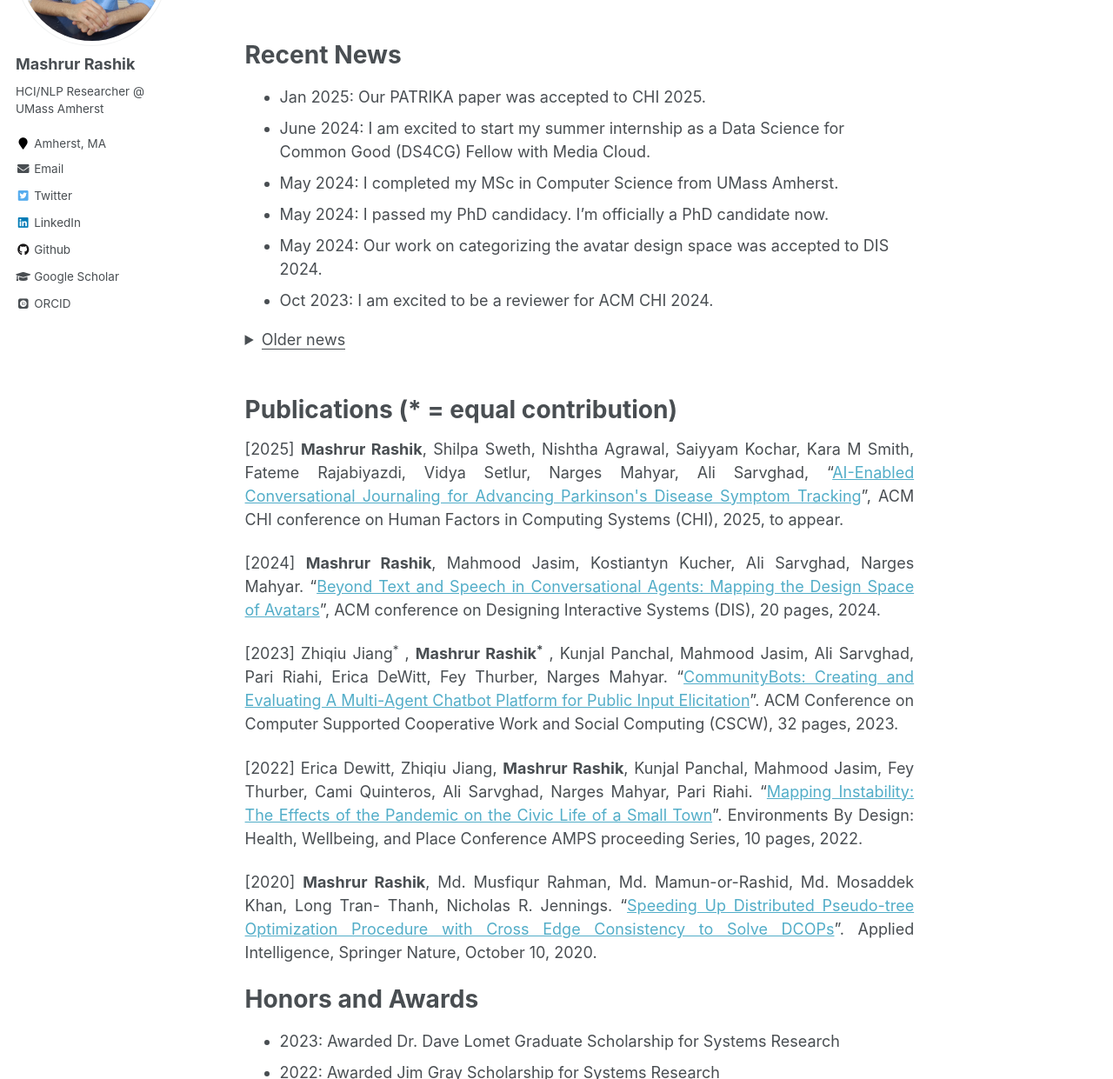
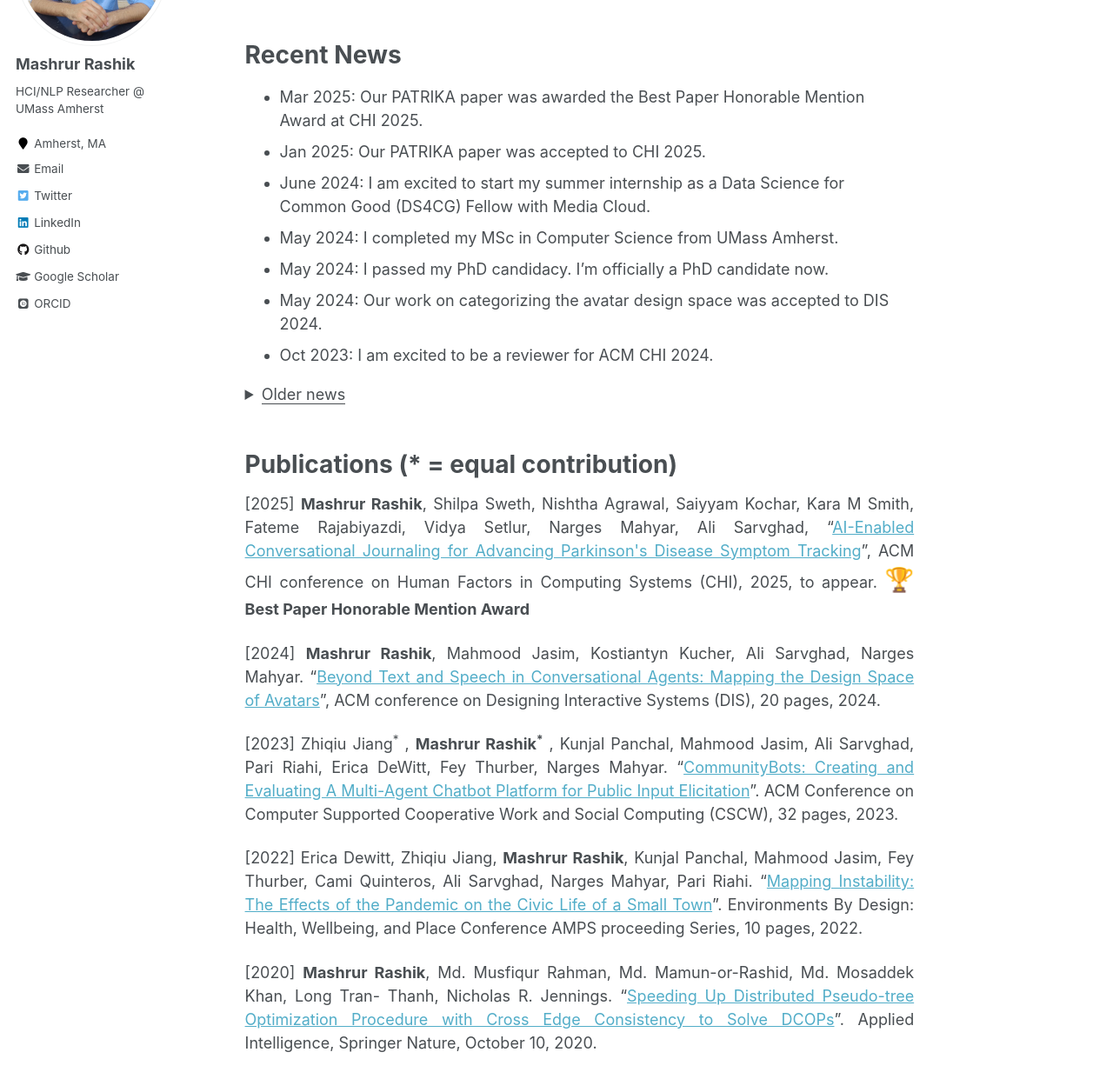
Before and after one commit to mashrur29/mashrur29.github.io, a Jekyll site: the page built from _pages/about.md, in a window 1280 px wide and 1400 px high, scrolled down 961 px, cut to the strip 159-1400 px from the top of the window. Shown: the whole strip at 87% size. Built offline with Jekyll 4.4.1, drawn with Linux system fonts in a browser that asks for light colours; some web fonts are replaced.

Commit message:
updated about

```diff
--- a/_pages/about.md
+++ b/_pages/about.md
@@ -69,6 +69,7 @@ Selected Talks Recordings
 
 Recent News
 ======
+- Mar 2025: Our PATRIKA paper was awarded the Best Paper Honorable Mention Award at CHI 2025.
 - Jan 2025: Our PATRIKA paper was accepted to CHI 2025.
 - June 2024: I am excited to start my summer internship as a Data Science for Common Good (DS4CG) Fellow with Media Cloud.
 - May 2024: I completed my MSc in Computer Science from UMass Amherst.
@@ -93,7 +94,7 @@ Recent News
 
 Publications (\* = equal contribution)
 ======
-<p align="justify">[2025] <b>Mashrur Rashik</b>, Shilpa Sweth, Nishtha Agrawal, Saiyyam Kochar, Kara M Smith, Fateme Rajabiyazdi, Vidya Setlur, Narges Mahyar, Ali Sarvghad, “<a href="https://arxiv.org/abs/2503.03532" target="_blank">AI-Enabled Conversational Journaling for Advancing Parkinson's Disease Symptom Tracking</a>”, ACM CHI conference on Human Factors in Computing Systems (CHI), 2025, to appear.</p>
+<p align="justify">[2025] <b>Mashrur Rashik</b>, Shilpa Sweth, Nishtha Agrawal, Saiyyam Kochar, Kara M Smith, Fateme Rajabiyazdi, Vidya Setlur, Narges Mahyar, Ali Sarvghad, “<a href="https://arxiv.org/abs/2503.03532" target="_blank">AI-Enabled Conversational Journaling for Advancing Parkinson's Disease Symptom Tracking</a>”, ACM CHI conference on Human Factors in Computing Systems (CHI), 2025, to appear. <span style="font-size: 1.5em;">&#127942;</span> <strong>Best Paper Honorable Mention Award</strong></p>
 
 <p align="justify">[2024] <b>Mashrur Rashik</b>, Mahmood Jasim, Kostiantyn Kucher, Ali Sarvghad, Narges Mahyar. “<a href="https://dl.acm.org/doi/abs/10.1145/3643834.3661563" target="_blank">Beyond Text and Speech in Conversational Agents: Mapping the Design Space of Avatars</a>”, ACM conference on Designing Interactive Systems (DIS), 20 pages, 2024.</p>
 
```
